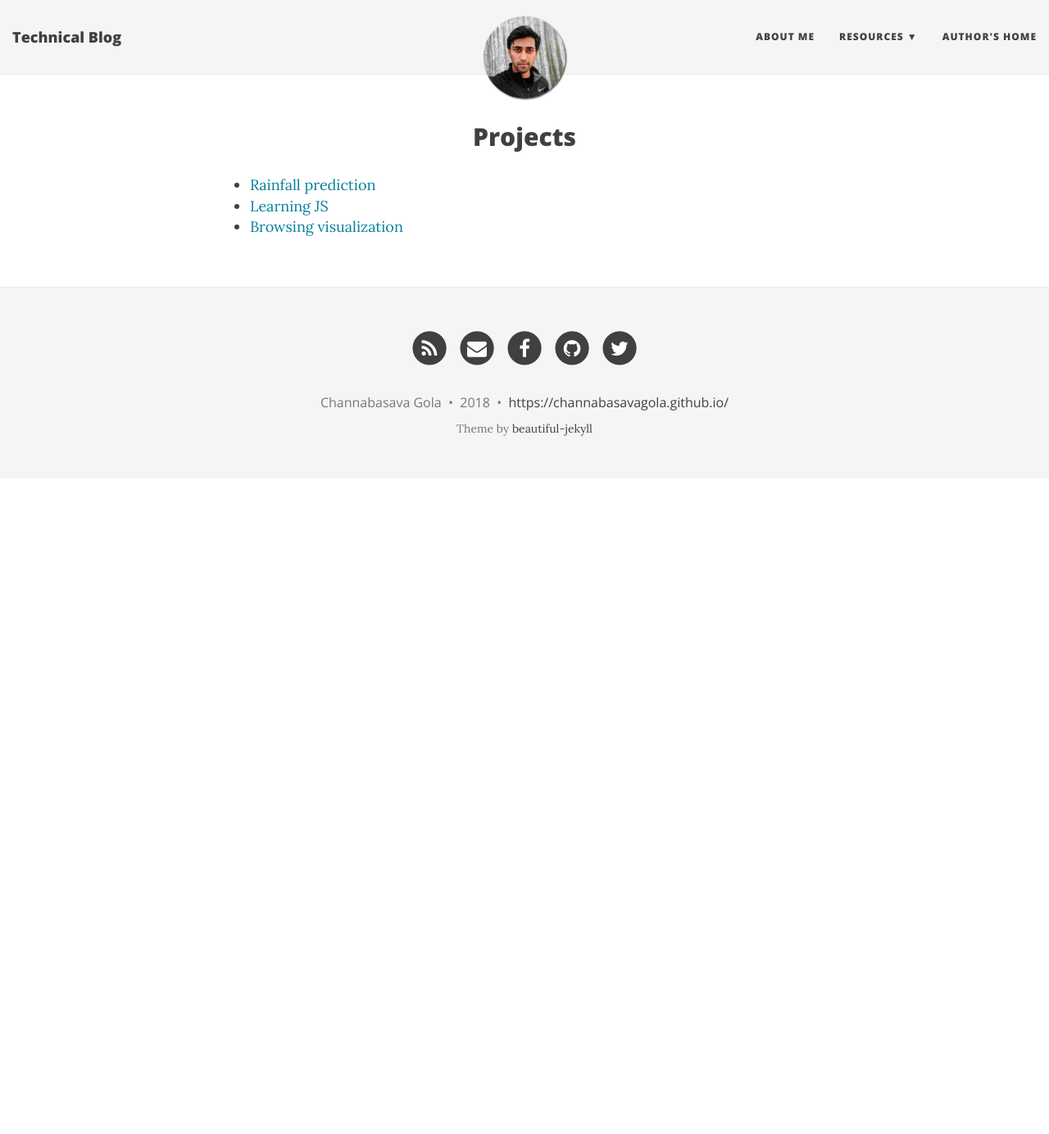
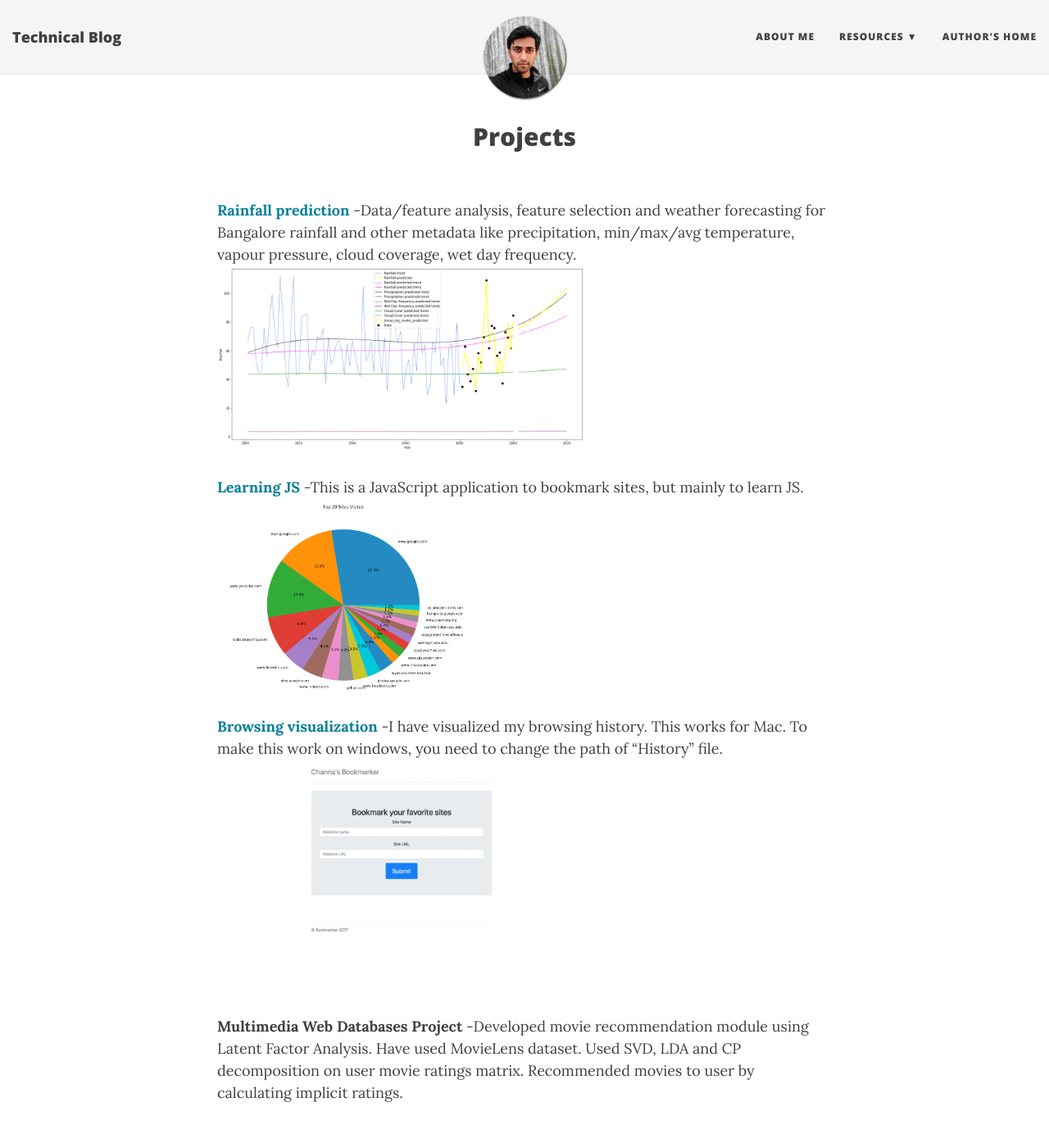
Before and after one commit to channagithub/channabasavagola.github.io, a Jekyll site: the page built from projects.md, in a window 1280 px wide and 1400 px high. Shown: the top 1384 px of the window at 82% size. Built offline with Jekyll 4.4.1, drawn with Linux system fonts in a browser that asks for light colours; nearby versions of some CDN libraries.

Commit message:
More info on projects PLUS images

```diff
--- a/projects.md
+++ b/projects.md
@@ -3,6 +3,17 @@ layout: page
 title: Projects
 ---
 
-- [Rainfall prediction](https://github.com/channabasavagola/rainfall-prediction)
-- [Learning JS](https://github.com/channabasavagola/myBookmarker)
-- [Browsing visualization](https://github.com/channabasavagola/myBrowsingAnalysis)
+**[Rainfall prediction](https://github.com/channabasavagola/rainfall-prediction)**
+	-Data/feature analysis, feature selection and weather forecasting for Bangalore rainfall and other metadata like precipitation, min/max/avg temperature, vapour pressure, cloud coverage, wet day frequency.
+	<img src="/img/rainfallPredictionImage.png" alt="rainfallPredictionImage" style="width: 450px;"/>
+
+**[Learning JS](https://github.com/channabasavagola/myBookmarker)**
+	-This is a JavaScript application to bookmark sites, but mainly to learn JS.
+	<img src="/img/myTopBrowsingSites.png" alt="myTopBrowsingSites" style="width: 300px;"/>
+
+**[Browsing visualization](https://github.com/channabasavagola/myBrowsingAnalysis)**
+	-I have visualized my browsing history. This works for Mac. To make this work on windows, you need to change the path of "History" file.
+	<img src="/img/testingGIF.gif" alt="testingGIF" style="width: 450px;"/>
+
+**Multimedia Web Databases Project**
+	-Developed movie recommendation module using Latent Factor Analysis. Have used MovieLens dataset. Used SVD, LDA and CP decomposition on user movie ratings matrix. Recommended movies to user by calculating implicit ratings.
```
Also changed, not shown: img/myTopBrowsingSites.png (added), img/rainfallPredictionImage.png (added), img/testingGIF.gif (added).
